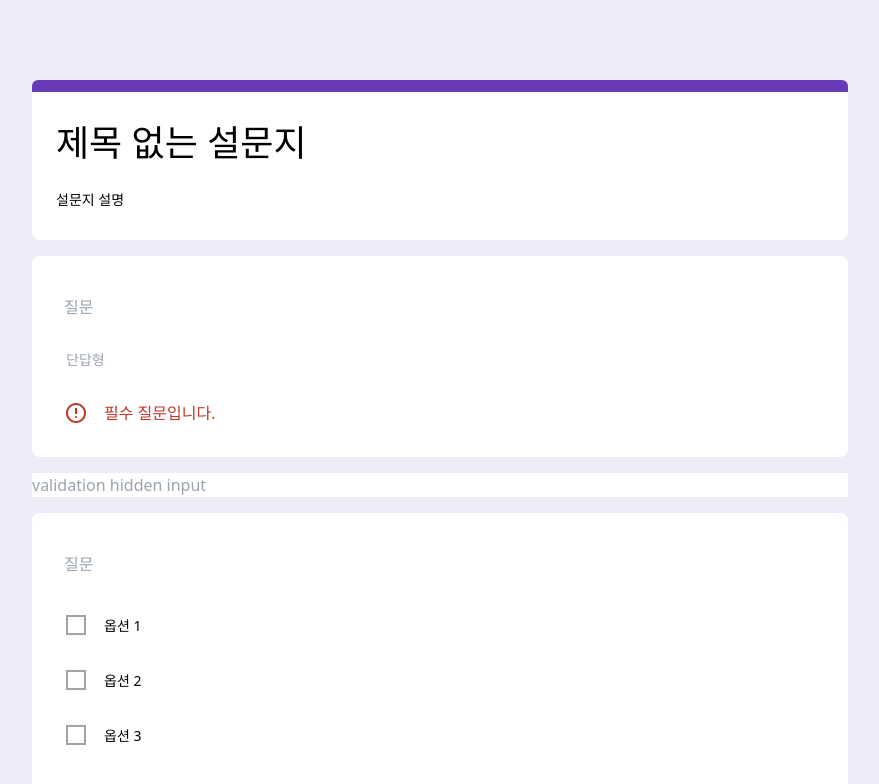
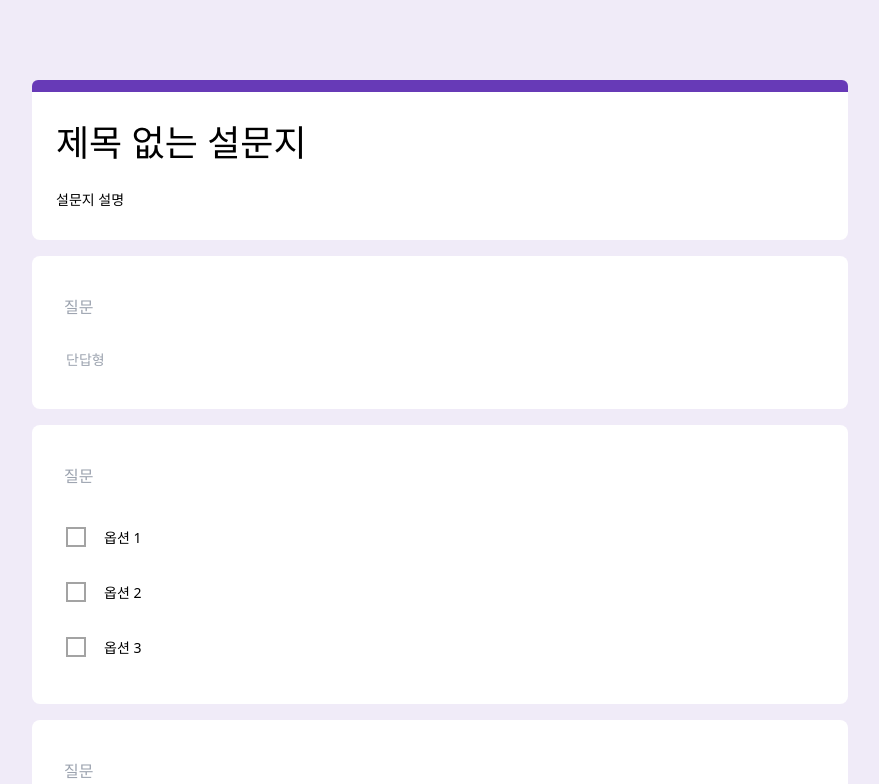
Before and after one commit to rlwjd31/clone-google-form, a React (Vite) app: page /preview in a window 1280 px wide. Shown: the top 784 px of the page, without its empty margins (168-1047 px from the left). Built offline with nearby package versions, Linux system fonts and the light colour scheme.

Commit message:
🚀 [Feat]: Render validation failed UI
form검증에 실패한 설문지 질문 block들의 검즘 실패 UI 렌더링 로직 구현

- 검증 실패시 빨간색 ring표시
- 검증 실패시 필수 질문입니다 문구 표시
- customFormNameContext에서 fornManeContext로 통일화

```diff
--- a/src/components/pages/PreviewPage.tsx
+++ b/src/components/pages/PreviewPage.tsx
@@ -86,11 +86,12 @@ export default function PreviewPage() {
                       >
                         <SurveyIdProvider surveyIdProp={surveyId}>
                           <CustomFormProvider formName={formName}>
-                            <PreviewQuestionsBlock />
+                            <PreviewQuestionsBlock key={surveyId} />
                           </CustomFormProvider>
                         </SurveyIdProvider>
                       </div>
                       <input
+                        type="hidden"
                         placeholder="validation hidden input"
                         {...register(formName as `${number}`, {
                           // 다중 선택인 check-box가 아닐 땐 단일 string 값이므로 required만 적용
--- a/src/components/pages/SurveyPage.tsx
+++ b/src/components/pages/SurveyPage.tsx
@@ -170,7 +170,7 @@ function AddSurveyButtonIcon({
     <div
       className="absolute right-0 top-0 z-50 transition-all duration-300 ease-in"
       style={{
-        transform: `translate(150%, ${positionY - 48}px)`, // * 버튼 높이 48px
+        transform: `translate(150%, ${positionY - 72}px)`, // * 버튼 높이 48px + header 높이 24
       }}
     >
       <ButtonIcon
--- a/src/components/templates/PreviewQuestionsBlock.tsx
+++ b/src/components/templates/PreviewQuestionsBlock.tsx
@@ -9,19 +9,24 @@ import Dropdown from "@/components/organisms/Dropdown";
 import Icon from "@/components/atoms/Icon";
 import { useFormContext } from "react-hook-form";
 import { useCustomFormContext } from "@/store/CustomFormProvider";
+import { cn } from "@/utils/cn";
 
 export default function PreviewQuestionsBlock() {
   const surveyId = useSurveyIdContext();
   const { questionTitle, isRequired } = useSelector((state: GlobalState) => ({
     ...state.surveysState.find((survey) => survey.surveyId === surveyId)?.state,
   }));
-
   const {
     formState: { errors },
   } = useFormContext();
+  const formNameContext = useCustomFormContext();
+
+  const isValidationFailed = errors[formNameContext?.formName ?? ""];
 
   return (
-    <Card className="pb-8">
+    <Card
+      className={cn("pb-8", isValidationFailed && "ring-1 ring-red-primary")}
+    >
       <div className="flex items-start gap-2 pt-4">
         <div className="relative w-full">
           <Input.SubTitle disabled value={questionTitle} inputStyle="px-2" />
@@ -33,10 +38,12 @@ export default function PreviewQuestionsBlock() {
         </div>
       </div>
       <PreviewQuestionsByType />
-      <div className="mt-6 flex gap-4 pl-2">
-        <Icon type="error" />
-        <p className="text-red-primary">필수 질문입니다.</p>
-      </div>
+      {isValidationFailed && (
+        <div className="mt-6 flex gap-4 pl-2">
+          <Icon type="error" />
+          <p className="text-red-primary">필수 질문입니다.</p>
+        </div>
+      )}
     </Card>
   );
 }
@@ -47,7 +54,7 @@ function PreviewQuestionsByType() {
     ...state.surveysState.find((survey) => survey.surveyId === surveyId)?.state,
   }));
   const { setValue, trigger } = useFormContext();
-  const customFormNameContext = useCustomFormContext();
+  const formNameContext = useCustomFormContext();
 
   switch (questionType) {
     case "short-text":
@@ -56,8 +63,8 @@ function PreviewQuestionsByType() {
           inputStyle="ml-[10px]"
           placeholder="단답형"
           onChange={(e) => {
-            setValue(customFormNameContext?.formName ?? "", e.target.value);
-            trigger(customFormNameContext?.formName ?? "");
+            setValue(formNameContext?.formName ?? "", e.target.value);
+            trigger(formNameContext?.formName ?? "");
           }}
         />
       );
@@ -67,8 +74,8 @@ function PreviewQuestionsByType() {
           inputStyle="ml-[10px]"
           placeholder="장문형"
           onChange={(e) => {
-            setValue(customFormNameContext?.formName ?? "", e.target.value);
-            trigger(customFormNameContext?.formName ?? "");
+            setValue(formNameContext?.formName ?? "", e.target.value);
+            trigger(formNameContext?.formName ?? "");
           }}
         />
       );
```
